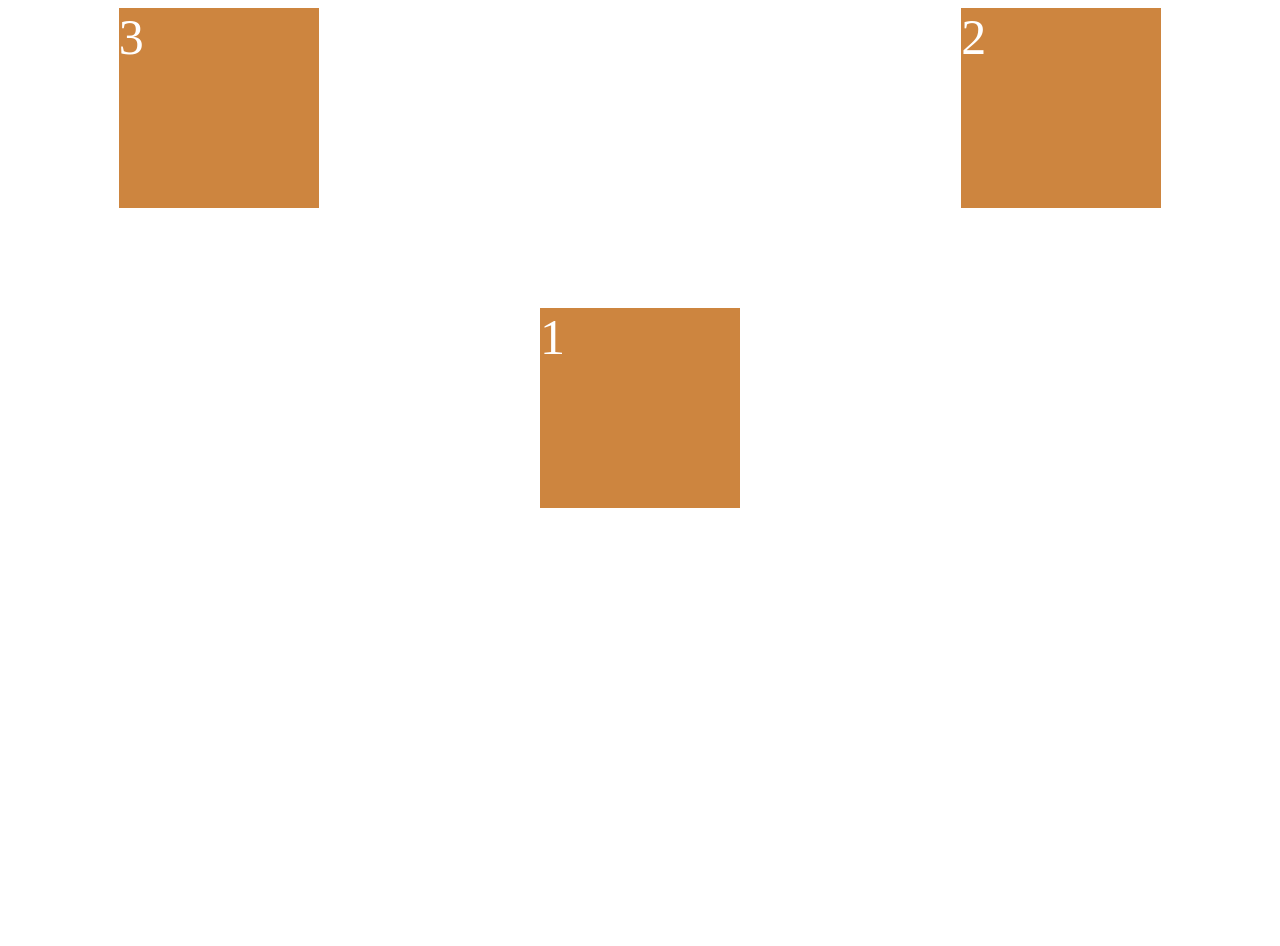
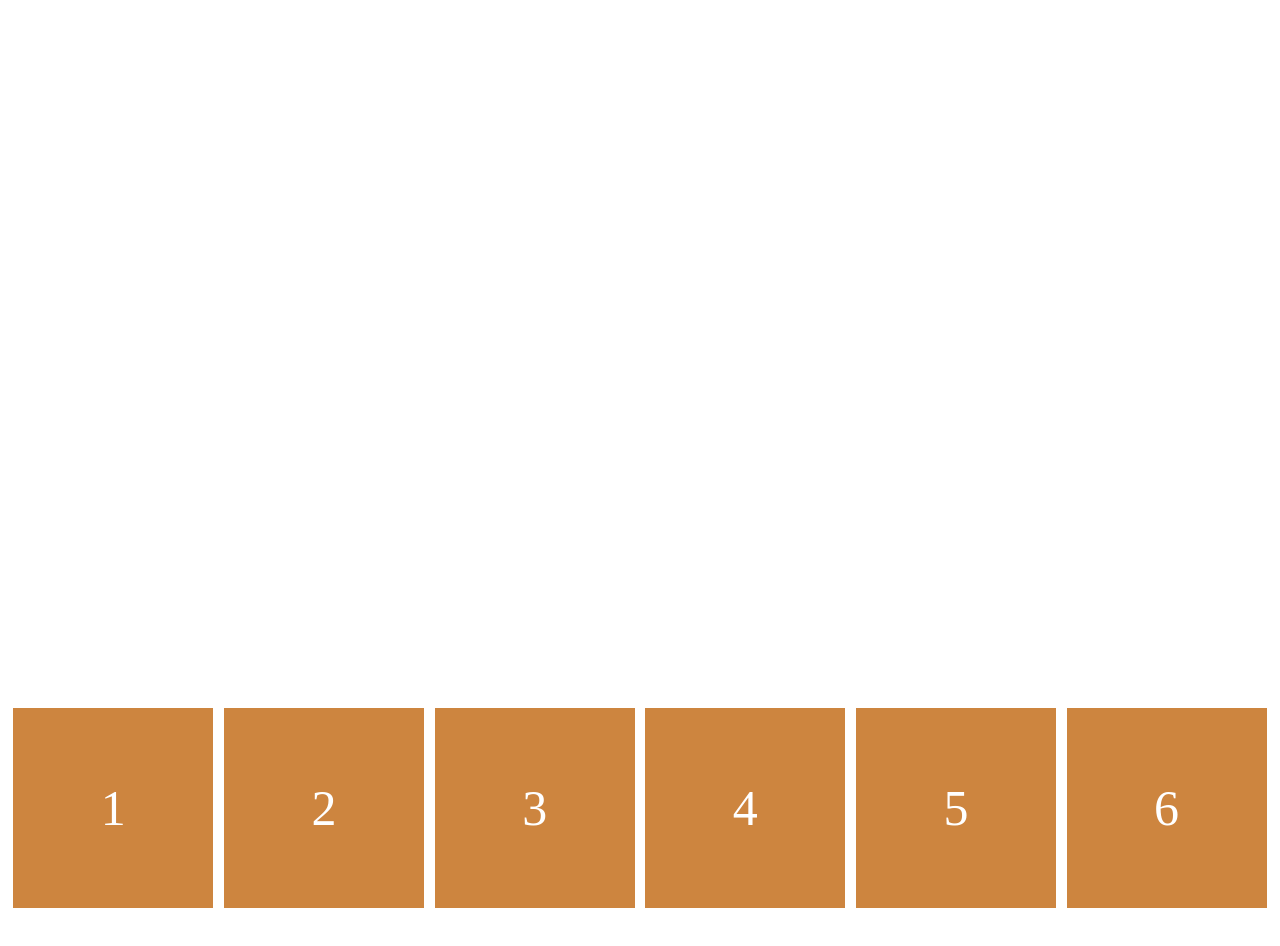
Before and after one commit to aubepluieh3/scss-layout, a plain HTML site: page index.html in a window 1280 px wide. Shown: the top 946 px of the page. Before the commit the page ends 816 px from the top, so only its background shows below. Drawn offline with Linux system fonts and the light colour scheme.

Commit message:
#1.5 wrap, nowrap, reverse, align-content

```diff
--- a/index.html
+++ b/index.html
@@ -12,6 +12,9 @@
       <div class="child">1</div>
       <div class="child">2</div>
       <div class="child">3</div>
+      <div class="child">4</div>
+      <div class="child">5</div>
+      <div class="child">6</div>
     </div>
   </body>
 </html>
--- a/styles.css
+++ b/styles.css
@@ -2,7 +2,9 @@
   display: flex;
   /*Main Axis*/
   justify-content: space-around;
-  height: 100vh;
+  align-content: center;
+  height: 200vh;
+  flex-wrap: wrap;
 }
 
 .child {
@@ -11,13 +13,7 @@
   height: 200px;
   color: white;
   font-size: 50px;
+  display: flex;
+  justify-content: center;
+  align-items: center;
 }
-
-.child:nth-child(1) {
-  order: 2;
-  align-self: center;
-}
-
-.child:nth-child(2) {
-  order: 3;
-}
```
